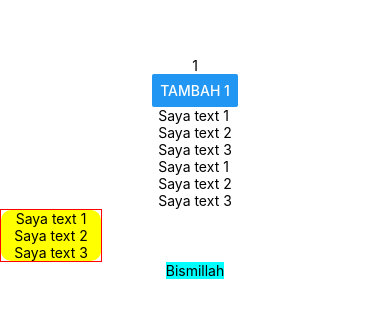
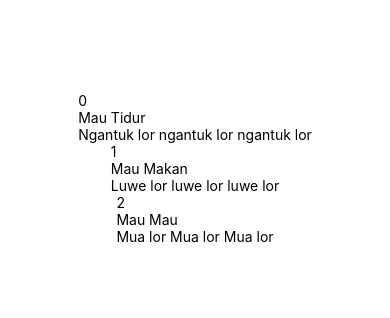
Before and after one commit to adibest/first-react, a React Native app: screen / in a window 390 px wide. Shown: the part 254-572 px from the top of the page. Built offline with nearby package versions, Linux system fonts and the light colour scheme.

Commit message:
peulangan map

```diff
--- a/App.js
+++ b/App.js
@@ -1,96 +1,43 @@
-import React, {Component} from 'react';
-import {View, Text, Button, TouchableOpacity, TouchableHighlight, TouchableNativeFeedback, TouchableWithoutFeedback} from 'react-native';
+import React from 'react';
+import {View, Text, ScrollView} from 'react-native';
 
-export default class App extends Component {
+let todos = [
+  {
+    title: 'Mau Tidur',
+    desc: 'Ngantuk lor ngantuk lor ngantuk lor'
+  },
+  {
+    title: 'Mau Makan',
+    desc: 'Luwe lor luwe lor luwe lor'
+  },
+  {
+    title: 'Mau Mau',
+    desc: 'Mua lor Mua lor Mua lor'
+  },
+];
 
-  state = {
-    content: 1,
-    baca: false,
-  };
-
-  bacaHandle() {
-    this.setState({
-      baca: !this.state.baca
-    });
-  }
-
-  touchHandle(arg) {
-    let result = this.state.content + arg;
-
-    this.setState({
-      content: result,
-    });
-  }
+export default class App extends React.Component {
 
   render() {
     return(
         <View
           style={{
-            flex:1,
+            flex: 1,
             justifyContent: 'center',
             alignItems: 'center',
           }}
         >
-          <Text> {this.state.content} </Text>
 
-          {/*this is button biasa*/}
-          <Button
-            title="Tambah 1"
-            onPress={ () => this.touchHandle(1) }
-          />
+          {todos.map( (todo, index) => (
 
-        {/*this is touchable opacity*/}
-          <TouchableOpacity
-            onPress={() => this.touchHandle(2)}
-          >
-            <View>
-              <Text>Saya text 1</Text>
-              <Text>Saya text 2</Text>
-              <Text>Saya text 3</Text>
+            <View key={index}>
+              <Text>{index}</Text>
+              <Text>{todo.title}</Text>
+              <Text>{todo.desc}</Text>
             </View>
-          </TouchableOpacity>
-
-        {/*this is touchable highlight*/}
-          <TouchableHighlight
-            onPress={() => this.touchHandle(2)}
-          >
-            <View>
-              <Text>Saya text 1</Text>
-              <Text>Saya text 2</Text>
-              <Text>Saya text 3</Text>
-            </View>
-          </TouchableHighlight>
-
-        {/*this is touchable natuve feedback*/}
-          <TouchableNativeFeedback
-            onPress={() => this.touchHandle(2)}
-          >
-            <View style={{
-              backgroundColor: 'yellow',
-              borderRadius: 10,
-              width: 100,
-              elevation: 5,
-              justifyContent: 'center',
-              alignItems: 'center',
-            }}>
-              <Text>Saya text 1</Text>
-              <Text>Saya text 2</Text>
-              <Text>Saya text 3</Text>
-            </View>
-          </TouchableNativeFeedback>
-
-        {/*this is touchable without feedback*/}
-          <TouchableWithoutFeedback
-            onPress={() => this.bacaHandle()}
-            style={{marginTop: 15}}
-          >
-            <View style={{backgroundColor: this.state.baca ? 'lime' : 'aqua'}}>
-              <Text>Bismillah</Text>
-            </View>
-          </TouchableWithoutFeedback>
+          ) )}
 
         </View>
-      );
+    );
   }
-
 }
--- a/package.json
+++ b/package.json
@@ -9,9 +9,9 @@
   },
   "dependencies": {
     "expo": "^33.0.0",
-    "react": "16.8.3",
+    "react": "^16.8.6",
     "react-dom": "^16.8.6",
-    "react-native": "https://github.com/expo/react-native/archive/sdk-33.0.0.tar.gz",
+    "react-native": "^0.60.0",
     "react-native-web": "^0.11.4"
   },
   "devDependencies": {
```
Also changed, not shown: 2 other files (tests, documents, lock files or other folders).
